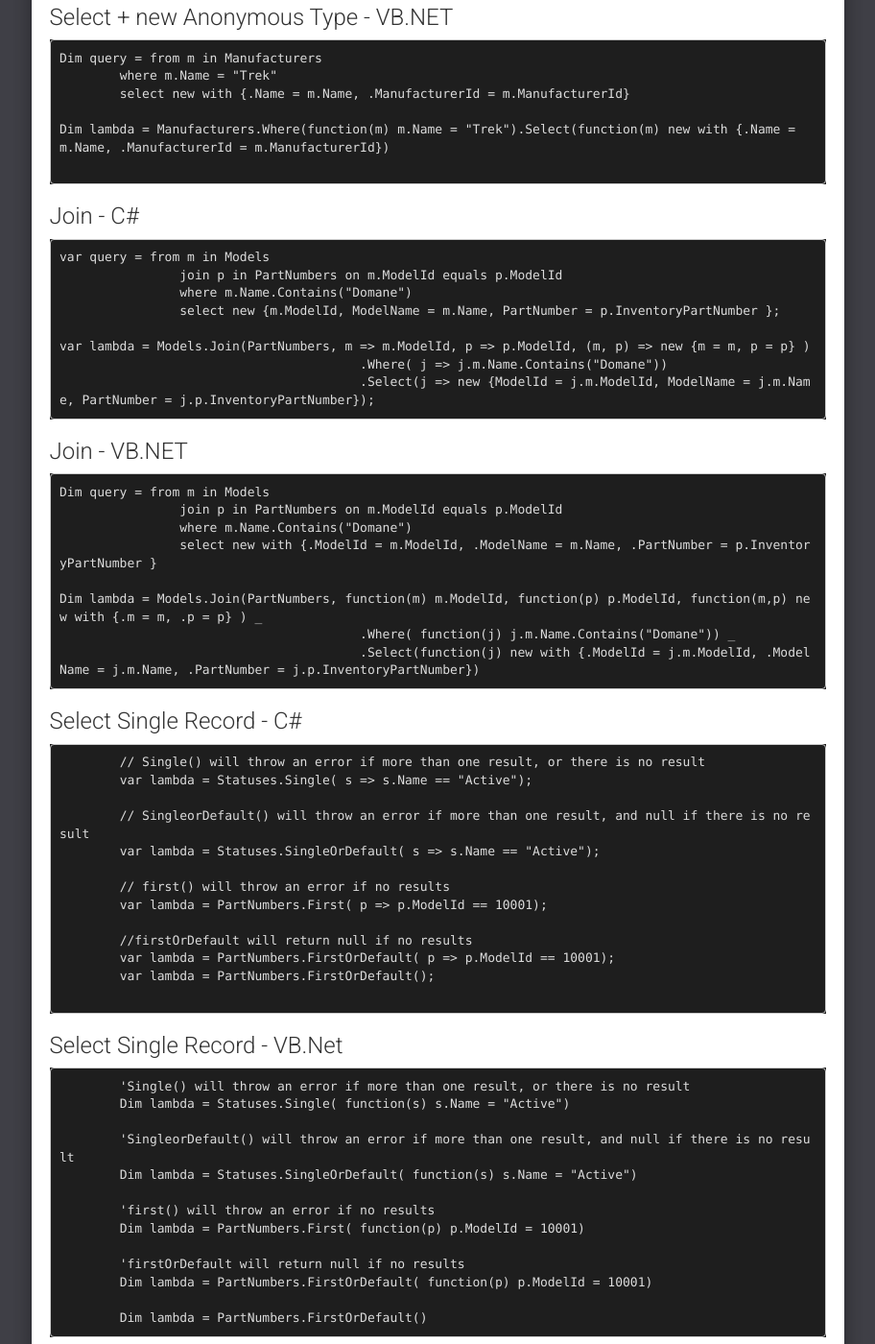
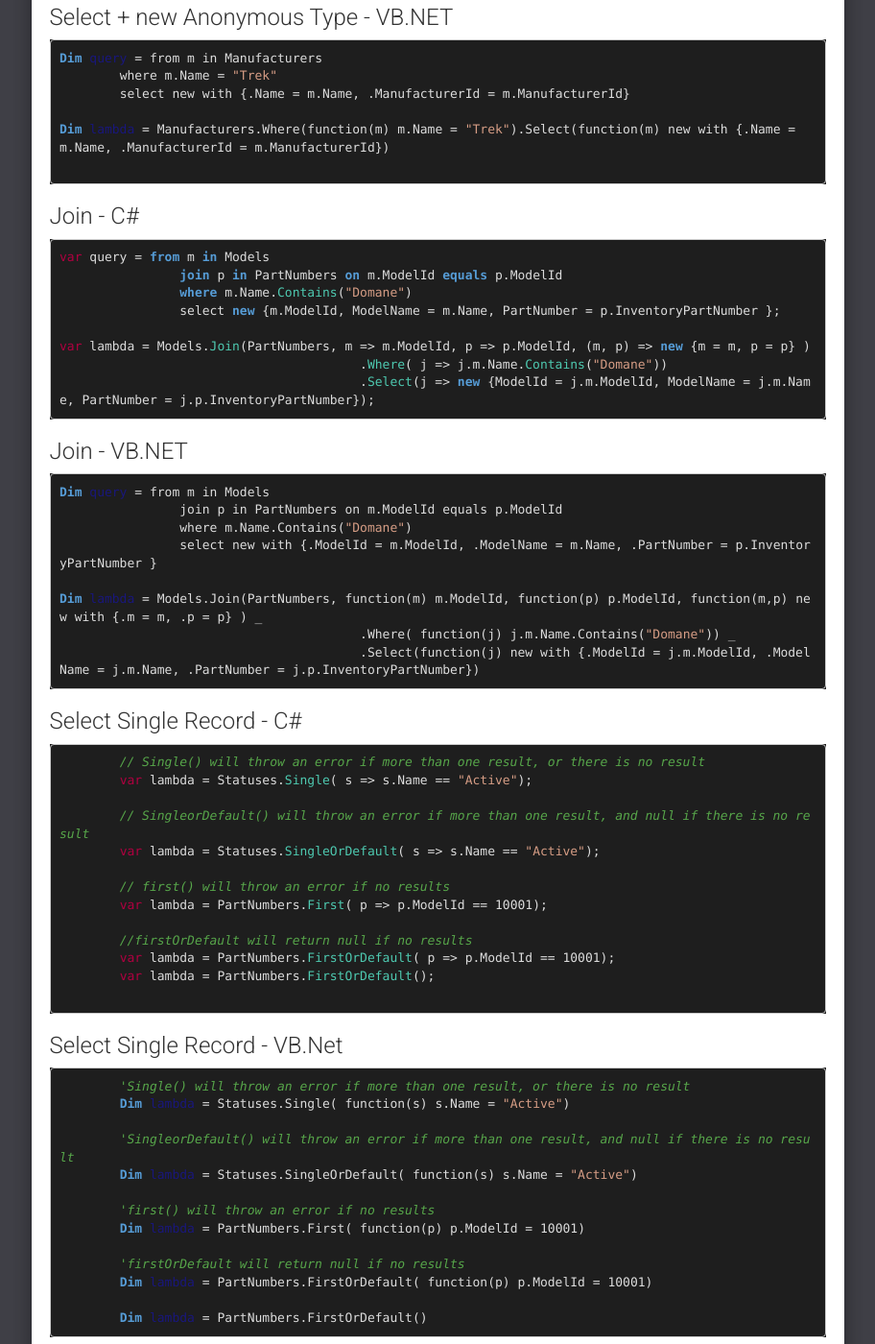
Before and after one commit to brianvp/brianvp.github.com, a Jekyll site: the page built from cheat-sheets/LINQ-Cheat-Sheet.md, in a window 1280 px wide and 1400 px high, scrolled down 1033 px. Shown: the whole window at 96% size, without its empty margins (330-1242 px from the left). Built offline with Jekyll 4.4.1, drawn with Linux system fonts in a browser that asks for light colours; nearby versions of some CDN libraries; some of the changed text lies outside the part shown.

Commit message:
Fix syntax highlighting

````diff
--- a/cheat-sheets/LINQ-Cheat-Sheet.md
+++ b/cheat-sheets/LINQ-Cheat-Sheet.md
@@ -13,7 +13,7 @@ LINQ is a query language in C# and VB.NET designed for querying and updating dat
 
 
 ### Basic Select - C#
-```
+```csharp
 var query = from m in Manufacturers
 	where m.Name == "Trek"
 	select m;
@@ -23,7 +23,7 @@ var lambda = Manufacturers.Where(m => m.Name == "Trek").Select(m => m);
 ```
 
 ### Basic Select - VB.NET
-```
+```vb
 Dim query = from m in Manufacturers
 	where m.Name = "Trek"
 	select m
@@ -32,7 +32,7 @@ Dim lambda = Manufacturers.Where(function(m) m.Name = "Trek").Select(function(m)
 ```
 
 ### Select + new Anonymous Type - C#
-```
+```csharp
 var query = from m in Manufacturers
 	where m.Name == "Trek"
 	select new {Name = m.Name, Key = m.ManufacturerId};
@@ -41,7 +41,7 @@ var lambda = Manufacturers.Where(m => m.Name == "Trek").Select(m=> new {Name = m
 ```
 
 ### Select + new Anonymous Type - VB.NET
-```
+```vb
 Dim query = from m in Manufacturers
 	where m.Name = "Trek"
 	select new with {.Name = m.Name, .ManufacturerId = m.ManufacturerId}
@@ -51,7 +51,7 @@ Dim lambda = Manufacturers.Where(function(m) m.Name = "Trek").Select(function(m)
 ```
 
 ### Join - C#
-```
+```csharp
 var query = from m in Models
 		join p in PartNumbers on m.ModelId equals p.ModelId
 		where m.Name.Contains("Domane")
@@ -63,7 +63,7 @@ var lambda = Models.Join(PartNumbers, m => m.ModelId, p => p.ModelId, (m, p) =>
 ```
 
 ### Join - VB.NET
-```
+```vb
 Dim query = from m in Models
 		join p in PartNumbers on m.ModelId equals p.ModelId
 		where m.Name.Contains("Domane")
@@ -75,7 +75,7 @@ Dim lambda = Models.Join(PartNumbers, function(m) m.ModelId, function(p) p.Model
 ```
 
 ### Select Single Record - C#
-```
+```csharp
 	// Single() will throw an error if more than one result, or there is no result
 	var lambda = Statuses.Single( s => s.Name == "Active");
 
@@ -92,7 +92,7 @@ Dim lambda = Models.Join(PartNumbers, function(m) m.ModelId, function(p) p.Model
 ```
 
 ### Select Single Record - VB.Net
-```
+```vb
 	'Single() will throw an error if more than one result, or there is no result
 	Dim lambda = Statuses.Single( function(s) s.Name = "Active")
 
````
Also changed, not shown: cheat-sheets/Tree-Data-Structure-Cheat-Sheet.md (+6 -6 lines).
